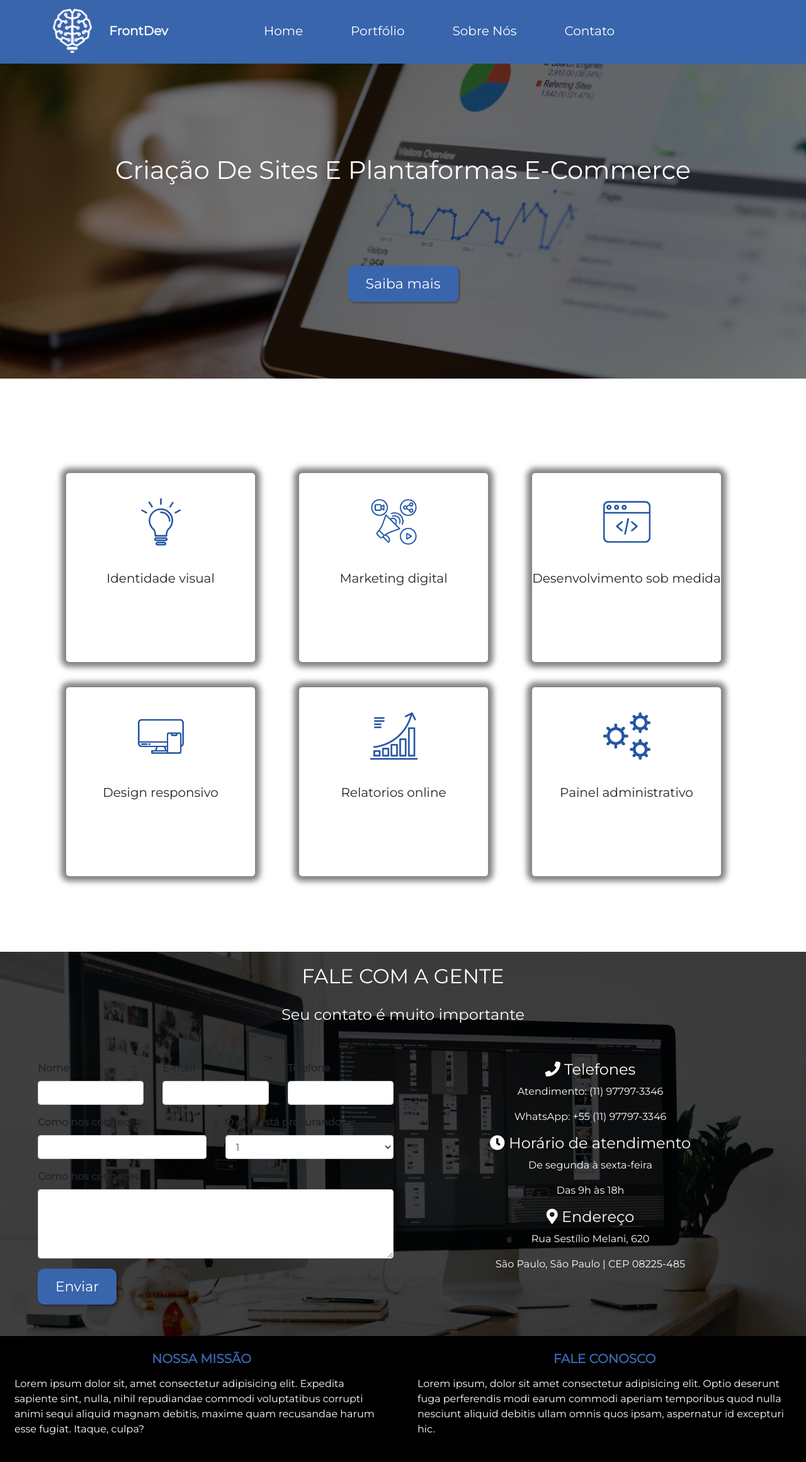
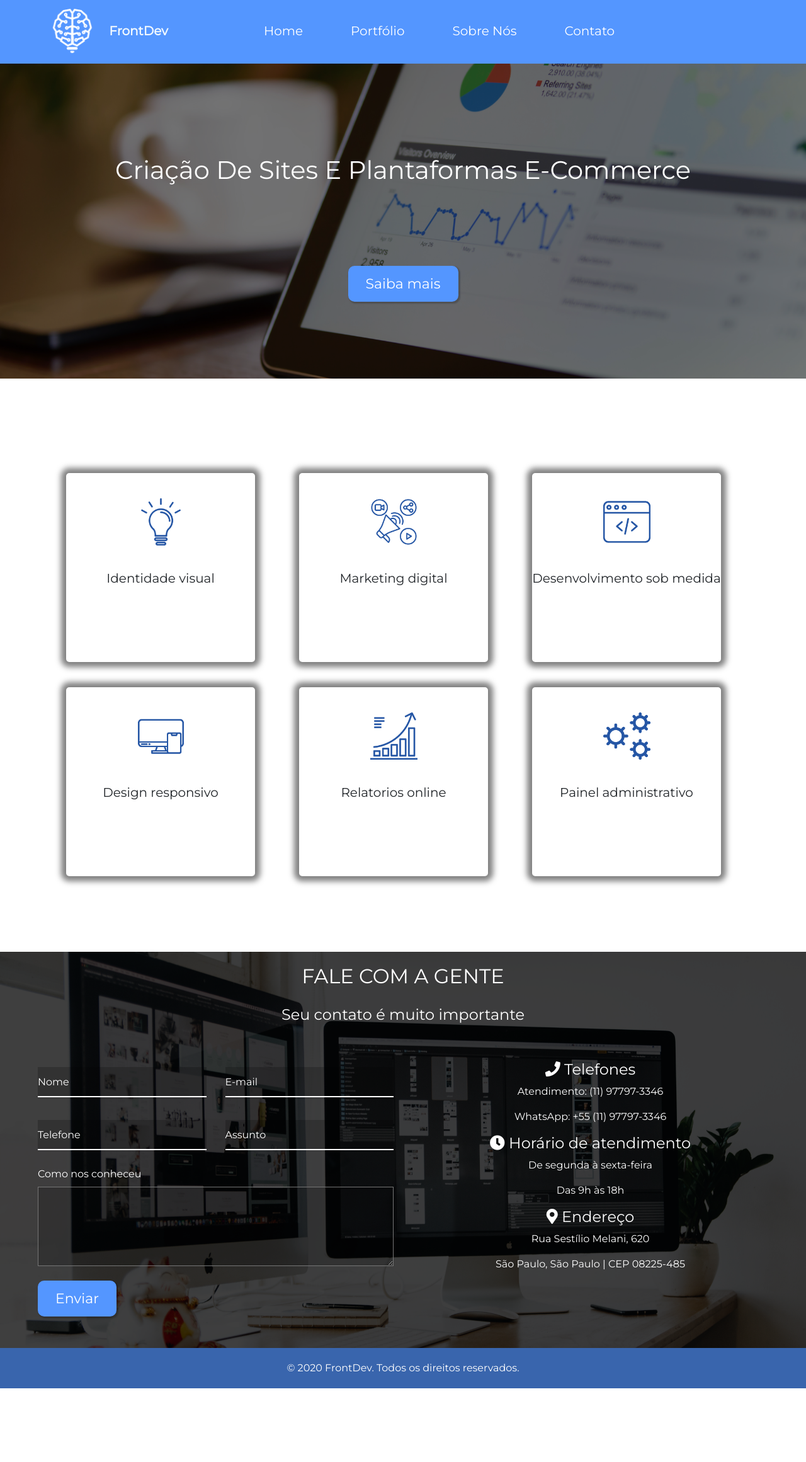
Before and after one commit to FrontDevWork/Center-Dev, a PHP site: page / in a window 1280 px wide. Shown: the whole page at 63% size. After the commit the page ends 2204 px from the top, so only its background shows below. Run offline with PHP 8.4, Linux system fonts and the light colour scheme.

Commit message:
finalizacao formulario

```diff
--- a/css/style.css
+++ b/css/style.css
@@ -3,7 +3,7 @@ body {
 }
 /* barra de menu*/
 nav.navbar.navbar-expand-lg.nav-principal {
-  background-color: #3965ad;
+  background-color: #5496FF;
 }
 
 .navbar-nav.barra-navegacao {
@@ -14,7 +14,7 @@ nav.navbar.navbar-expand-lg.nav-principal {
 
 .nav-link {
   color: #fff;
-  border-bottom: 3px solid #3965ad;
+  border-bottom: 3px solid #5496FF;
   transition: all 0.5s;
 }
 
@@ -76,10 +76,10 @@ img {
 .btn-conhecer {
   font-size: 22px;
   color: #fff;
-  border: solid 2px #3965ad;
+  border: solid 2px #5496FF;
   border-radius: 10px;
   padding: 10px 26px;
-  background-color: #3965ad;
+  background-color: #5496FF;
   box-shadow: 2px 2px 2px 1px rgba(0, 0, 0, 0.2);
   margin-top: 120px;
   transition: all 0.2s;
@@ -123,7 +123,7 @@ img {
 }
 
 .card-servico:hover {
-  background-color: #3965ad;
+  background-color: #5496FF;
   color: #fff;
 }
 
@@ -167,7 +167,7 @@ button.btn.btn-contato {
   padding: 6px 22px;
   text-transform: uppercase;
   margin: 10px;
-  color: #3965ad;
+  color: #5496FF;
 }
 
 .form-row {
@@ -181,6 +181,70 @@ button.btn.btn-contato {
   text-align: center;
 }
 
+.input-container {
+  position: relative;
+}
+
+.input-container input {
+  border: 0;
+  border-bottom: 2px solid #fff;
+  outline: none;
+  transition: .2s ease-in-out;
+  box-sizing: border-box;
+}
+
+.input-container label {
+  top: 0;
+  left: 0;
+  right: 0;
+  color: #fff;
+  display: flex;
+  align-items: center;
+  position: absolute;
+  font-size: 1rem;
+  cursor: text;
+  transition: .2s ease-in-out;
+  box-sizing: border-box;
+}
+textarea, input {
+  width: 100%;
+  background: rgba(0, 0, 0, 0.2);
+
+}
+.textarea-container label {
+  color: #fff;
+  display: flex;
+  font-size: 1rem;
+}
+
+
+.input-container input,
+.input-container label {
+  height: 3rem;
+  font-size: 1rem;
+  margin: 10px 0;
+}
+
+
+/* Interation */
+.input-container input:valid,
+.input-container input:focus {
+  border: 0;
+  border-bottom: 2px solid #5496FF;
+
+}
+.textarea-container textarea:focus {
+  border: 1px solid #5496FF;
+  box-shadow: 0 0 10px rgba(84, 150, 255, 0.7)
+}
+
+.input-container input:valid+label,
+.input-container input:focus+label {
+  color: #fff;
+  font-size: .9rem;
+  top: -35px;
+  pointer-events: none;
+}
 button.btn-formulario {
   border: solid 2px;
   padding: 20px 100px;
@@ -188,9 +252,9 @@ button.btn-formulario {
 }
 
 button.btn-formulario:hover {
-  background: #3965ad;
+  background: #5496FF;
   color: #fff;
-  border: #3965ad 2px solid;
+  border: #5496FF 2px solid;
 }
 
 #send {
@@ -200,21 +264,20 @@ button.btn-formulario:hover {
 /*footer*/
 
 .footer {
-  height: 200px;
-  background: #000;
+  background: #3965AD;
+  width: 100%;
+  height: auto;
 }
-.rodape {
-  width: 100%;
-}
-
-.texto-rodape {
+.footer p {
+  margin: 20px 0;
   color: #fff;
-  padding: 8px;
+  text-align: center;
+  font-weight: 500;
 }
 
 .text-uppercase.font-weight-bold {
   text-align: center;
-  color: #3965ad;
+  color: #5496FF;
 }
 
 
--- a/footer.php
+++ b/footer.php
@@ -1,61 +1,14 @@
-<section class="footer">
-
-<div class="rodape">
 <!-- Footer -->
-    <footer class="page-footer font-small teal pt-4">
-
-        <!-- Footer Text -->
-        <div class="container-fluid text-center text-md-left">
-
-            <!-- Grid row -->
+<footer class="footer">
+    <div class="container-fluid">
         <div class="row">
-
-                <!-- Grid column -->
-                <div class="col-md-6 mt-md-0 mt-3">
-
-                    <!-- Content -->
-                    <h5 class="text-uppercase font-weight-bold">Nossa missão</h5>
-                    <p class="texto-rodape">Lorem ipsum dolor sit, amet consectetur adipisicing elit.
-                        Expedita
-                        sapiente sint, nulla, nihil
-                        repudiandae commodi voluptatibus corrupti animi sequi aliquid magnam debitis, maxime
-                        quam recusandae
-                        harum esse fugiat. Itaque, culpa?</p>
-
+            <div class="col-sm-12">
+                <p>© 2020 FrontDev. Todos os direitos reservados.</p>
             </div>
-                <!-- Grid column -->
-
-                <hr class="clearfix w-100 d-md-none pb-3">
-
-                <!-- Grid column -->
-                <div class="col-md-6 mb-md-0 mb-3">
-
-                    <!-- Content -->
-                    <h5 class="text-uppercase font-weight-bold">Fale conosco</h5>
-                    <p class="texto-rodape">Lorem ipsum, dolor sit amet consectetur adipisicing elit. Optio
-                        deserunt fuga perferendis modi earum
-                        commodi aperiam temporibus quod nulla nesciunt aliquid debitis ullam omnis quos
-                        ipsam,
-                        aspernatur id
-                        excepturi hic.</p>
-
         </div>
-                <!-- Grid column -->
-
     </div>
-            <!-- Grid row -->
-
-        </div>
-        <!-- Footer Text -->
-
-
-
 </footer>
 <!-- Footer -->
-</div>
-
-
-</section>
 
 <!-- Optional JavaScript -->
 <!-- jQuery first, then Popper.js, then Bootstrap JS -->
--- a/index.php
+++ b/index.php
@@ -121,52 +121,52 @@
             <div class="row">
                 <div class="col-sm-6">
 
-                    <form>
+                    <form id="formContato">
+
                         <div class="row">
-                            <div class="col-sm-4">
+                            <div class="col-sm-6">
                                 <div class="form-group">
-                                    <label> <strong> Nome</strong></label>
-                                    <input type="text" class="form-control" placeholder="">
+                                    <div class="input-container">
+                                        <input type="text" class="input" name="name" id="name" pattern=".+" required>
+                                        <label for="name" class="label"> Nome</label>
+                                    </div>
                                 </div>
                             </div>
-                            <div class="col-sm-4">
+                            <div class="col-sm-6">
                                 <div class="form-group">
-                                    <label> <strong> E-mail</strong></label>
-                                    <input type="text" class="form-control" placeholder="">
-                                </div>
-                            </div>
-                            <div class="col-sm-4">
-                                <div class="form-group">
-                                    <label><strong> Telefone</strong></label>
-                                    <input type="text" class="form-control" placeholder="">
+                                    <div class="input-container">
+                                        <input type="email" class="input" name="email" id="email" pattern=".+" required>
+                                        <label for="email" class="label"> E-mail</label>
+                                    </div>
                                 </div>
                             </div>
                         </div>
                         <div class="row">
                             <div class="col-sm-6">
                                 <div class="form-group">
-                                    <label> <strong>Como nos conheceu</strong> </label>
-                                    <input type="text" class="form-control" placeholder="">
+                                    <div class="input-container">
+                                        <input type="text" class="input" name="phone" id="phone" pattern=".+" required>
+                                        <label for="phone" class="label"> Telefone</label>
+                                    </div>
                                 </div>
                             </div>
                             <div class="col-sm-6">
                                 <div class="form-group">
-                                    <label><strong>O que está procurando</strong></label>
-                                    <select class="form-control">
-                                        <option>1</option>
-                                        <option>2</option>
-                                        <option>3</option>
-                                        <option>4</option>
-                                        <option>5</option>
-                                    </select>
+                                    <div class="input-container">
+                                        <input type="text" class="input" name="about" id="about" pattern=".+" required>
+                                        <label for="about" class="label"> Assunto</label>
+                                    </div>
                                 </div>
                             </div>
                         </div>
+
                         <div class="row">
                             <div class="col-sm-12">
                                 <div class="form-group">
-                                    <label><strong> Como nos conheceu</strong></label>
-                                    <textarea class="form-control" rows="4"></textarea>
+                                    <div class="textarea-container">
+                                        <label for=""> Como nos conheceu</label>
+                                        <textarea rows="5"></textarea>
+                                    </div>
 
                                 </div>
                             </div>
```
Lines whose indentation alone changed are shown as unchanged.
